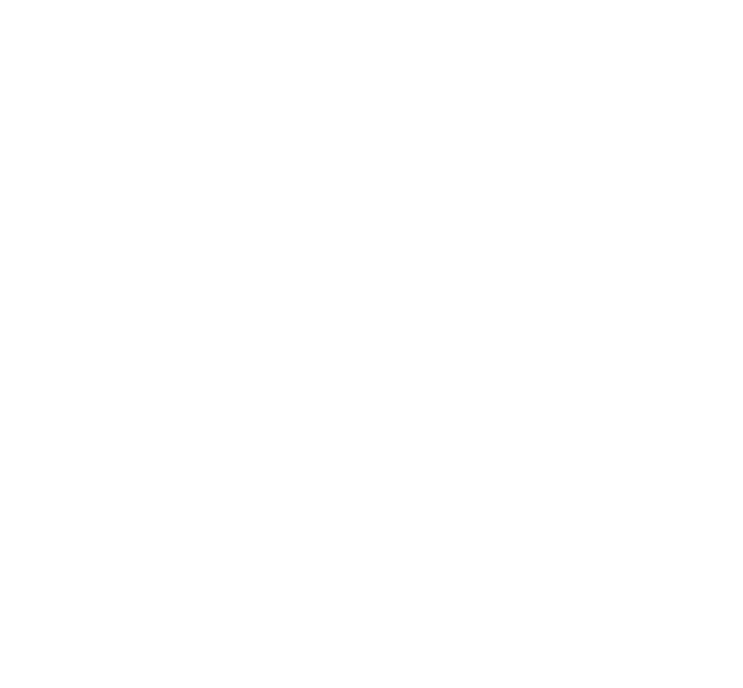
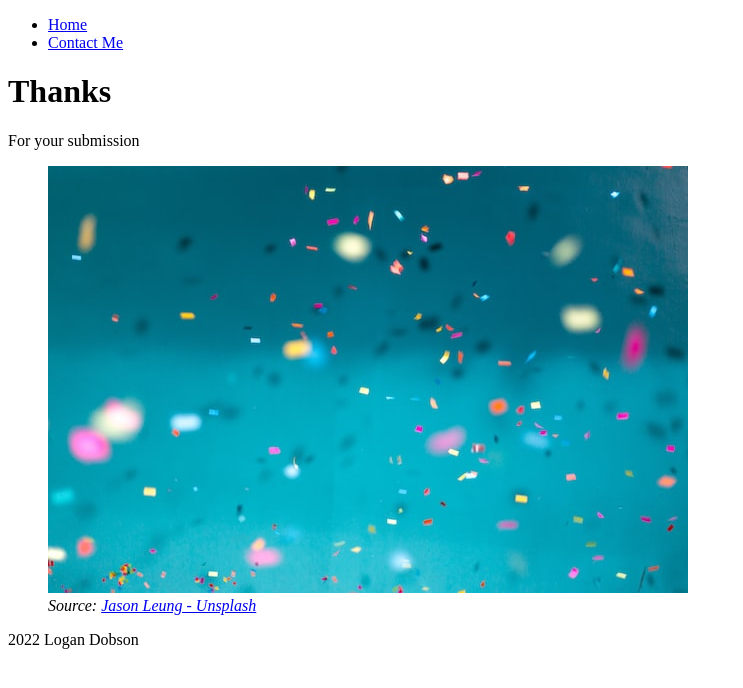
Before and after one commit to LoganDobson/Lab-03, a plain HTML site: page thanks.html in a window 1280 px wide. Shown: the whole page, without its empty margins (0-743 px from the left). Drawn offline with Linux system fonts and the light colour scheme.

Commit message:
fixing nav

```diff
--- a/thanks.html
+++ b/thanks.html
@@ -0,0 +1,45 @@
+<!DOCTYPE html>
+<html lang="en">
+
+<head>
+    <meta charset="UTF-8">
+    <meta http-equiv="X-UA-Compatible" content="IE=edge">
+    <meta name="viewport" content="width=device-width, initial-scale=1.0">
+    <title>Thanks</title>
+</head>
+
+<body>
+    <header>
+        <nav>
+            <ul>
+                <li>
+                    <a href="./index.html">Home</a>
+                </li>
+                <li>
+                    <a href="./contact.html">Contact Me</a>
+                </li>
+            </ul>
+        </nav>
+        <h1>Thanks</h1>
+    </header>
+
+    <main>
+        <p>
+            For your submission
+        </p>
+
+        <figure>
+            <img src="jason-leung-Xaanw0s0pMk-unsplash.jpg" alt="Confetti going off"><br>
+            <cite>
+                Source: <a href="https://unsplash.com/photos/Xaanw0s0pMk"> Jason Leung - Unsplash</a>
+            </cite>
+        </figure>
+
+
+    </main>
+
+
+    <footer> 2022 Logan Dobson</footer>
+</body>
+
+</html>
```
Also changed, not shown: index.html (+17 -1 lines).
